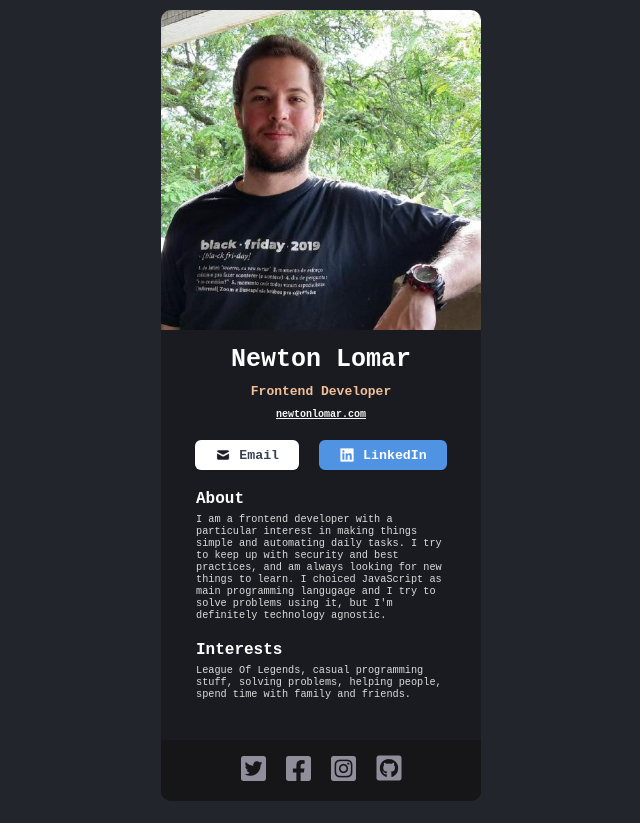
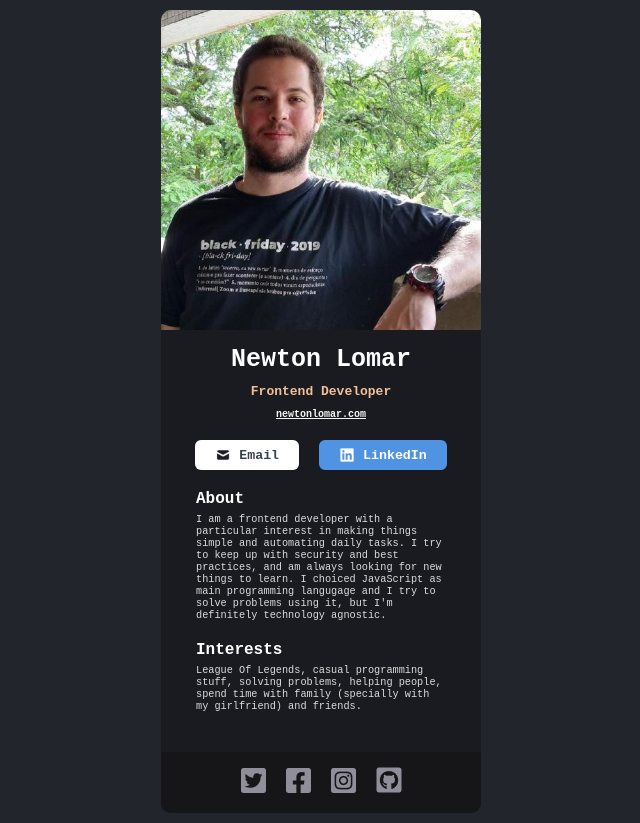
Before and after one commit to newlomar/digital-business-card, a React (Vite) app: page / in a window 1280 px wide. Shown: the whole page, without its empty margins (319-959 px from the left). Built offline with nearby package versions, Linux system fonts and the light colour scheme; a web font is replaced by a local one.

Commit message:
about text update

```diff
--- a/src/About/About.jsx
+++ b/src/About/About.jsx
@@ -15,7 +15,8 @@ export default function About() {
         <h4 className='h4'>Interests</h4>
         <p className='p'>
           League Of Legends, casual programming stuff, solving problems, helping
-          people, spend time with family and friends.
+          people, spend time with family (specially with my girlfriend) and
+          friends.
         </p>
       </section>
     </div>
```
